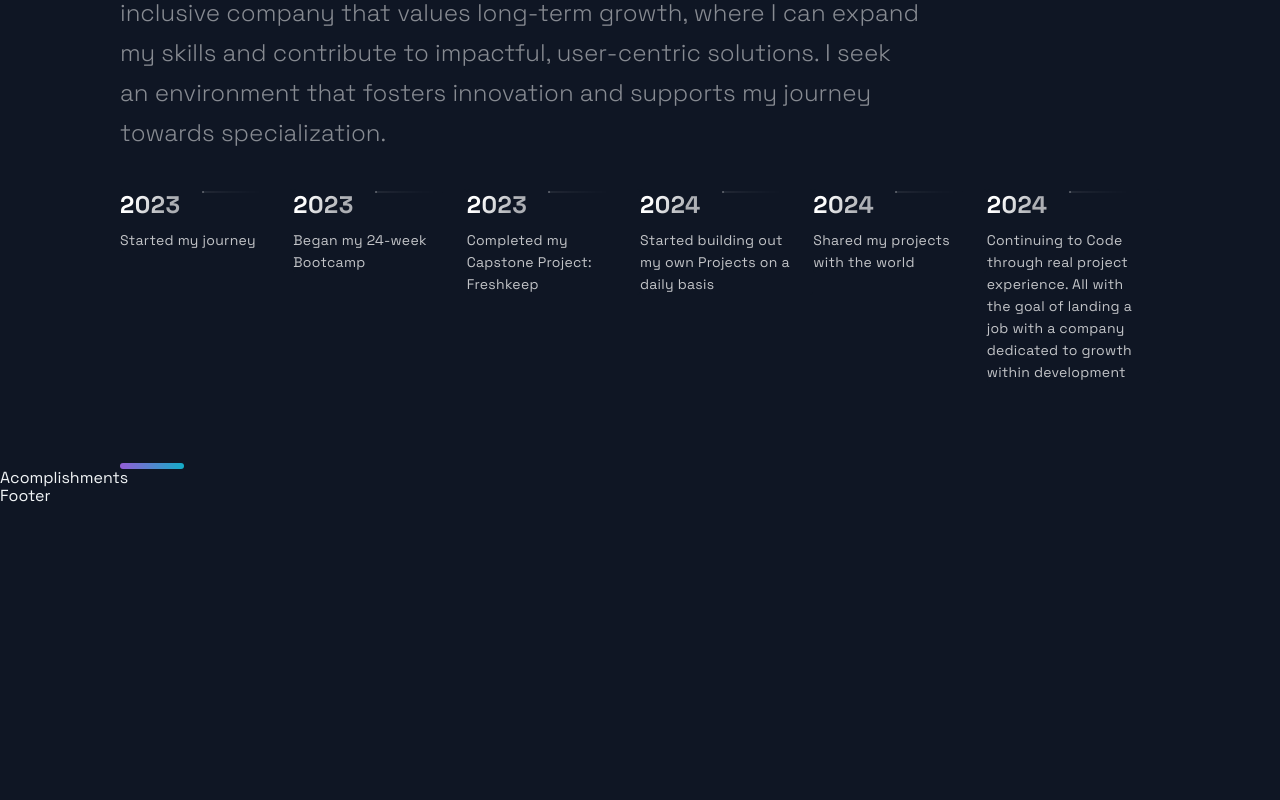
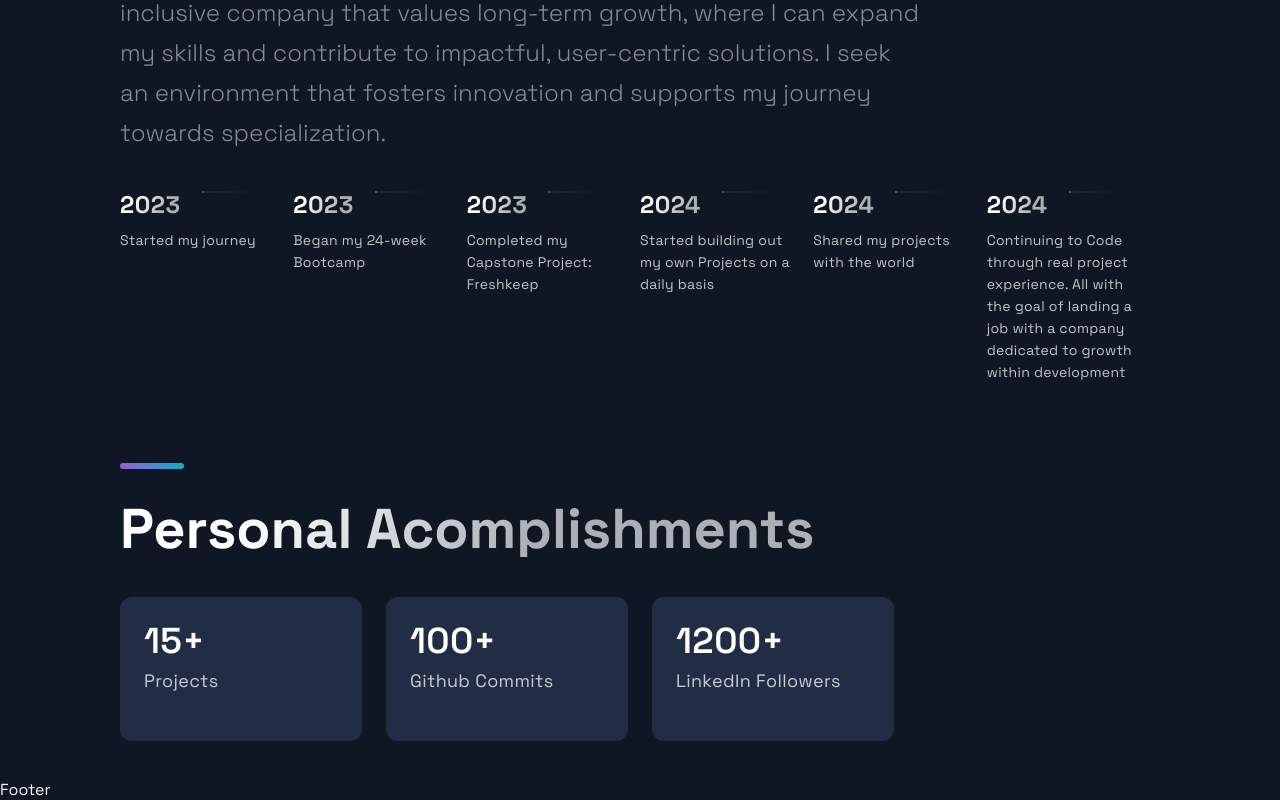
Before and after one commit to Benjameslane/Portfolio, a Next.js app: page / in a window 1280 px wide. Shown: the part 4099-4899 px from the top of the page. Before the commit the page ends 4605 px from the top, so only its background shows below. Built offline with nearby package versions, Linux system fonts and the light colour scheme.

Commit message:
added accomplishments with cards

```diff
--- a/src/components/Acomplishments/Acomplishments.js
+++ b/src/components/Acomplishments/Acomplishments.js
@@ -4,16 +4,27 @@
 import { Box, Boxes, BoxNum, BoxText } from './AcomplishmentsStyles';
 
 const data = [
-  { number: 20, text: 'Open Source Projects'},
-  { number: 1000, text: 'Students', },
-  { number: 1900, text: 'Github Followers', },
-  { number: 5000, text: 'Github Stars', }
+  { number: 15, text: 'Projects'},
+  { number: 100, text: 'Github Commits', },
+  { number: 1200, text: 'LinkedIn Followers', },
+
 ];
 
 const Acomplishments = () => (
-  <div>
-    Acomplishments
-  </div>
+  <Section>
+    <SectionTitle>
+      Personal Acomplishments
+    </SectionTitle>
+    <Boxes>
+      {data.map((card, index) =>
+      <Box key={index}>
+        <BoxNum>{card.number}+</BoxNum>
+        <BoxText>{card.text}</BoxText>
+
+      </Box>
+      )}
+    </Boxes>
+  </Section>
 );
 
 export default Acomplishments;
```
